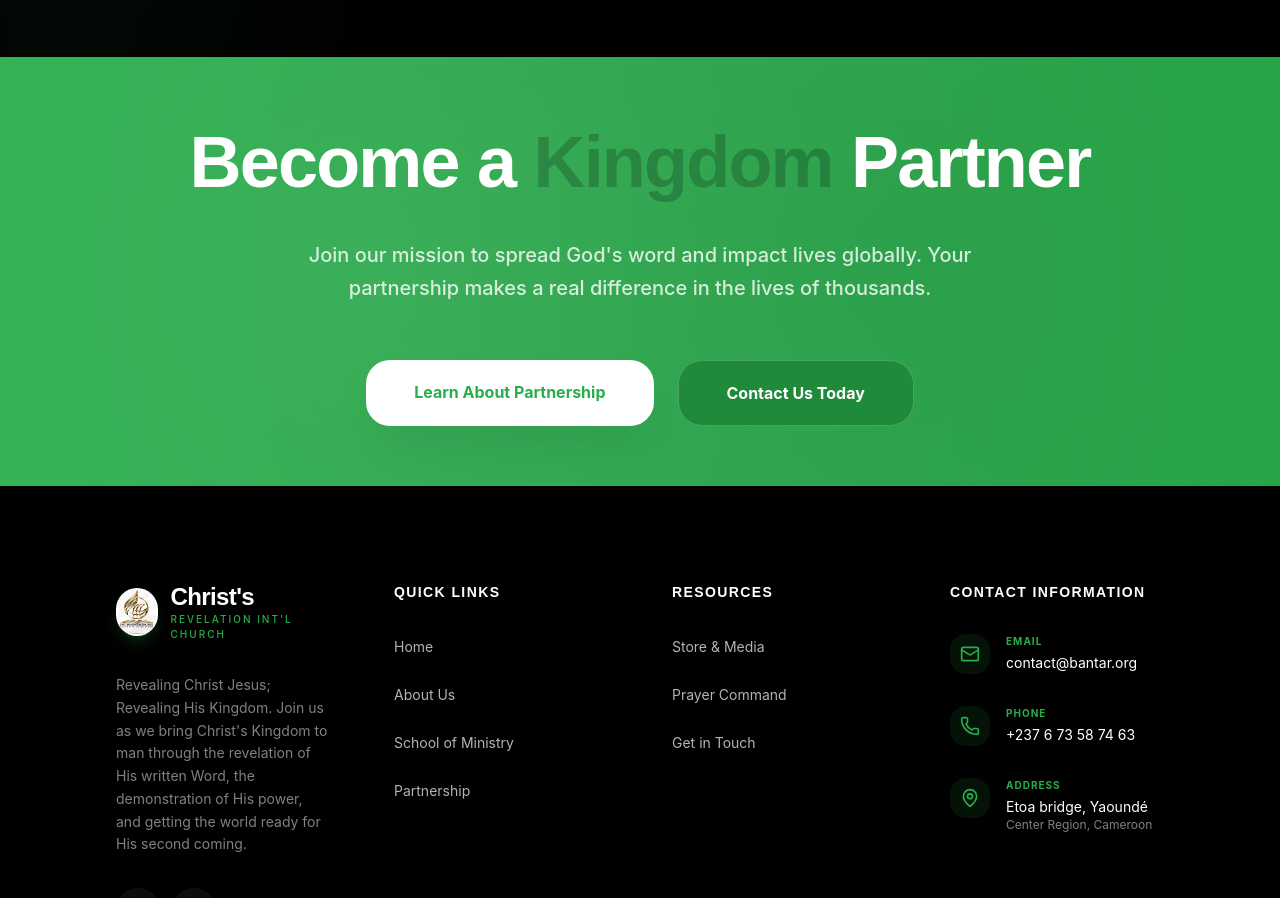
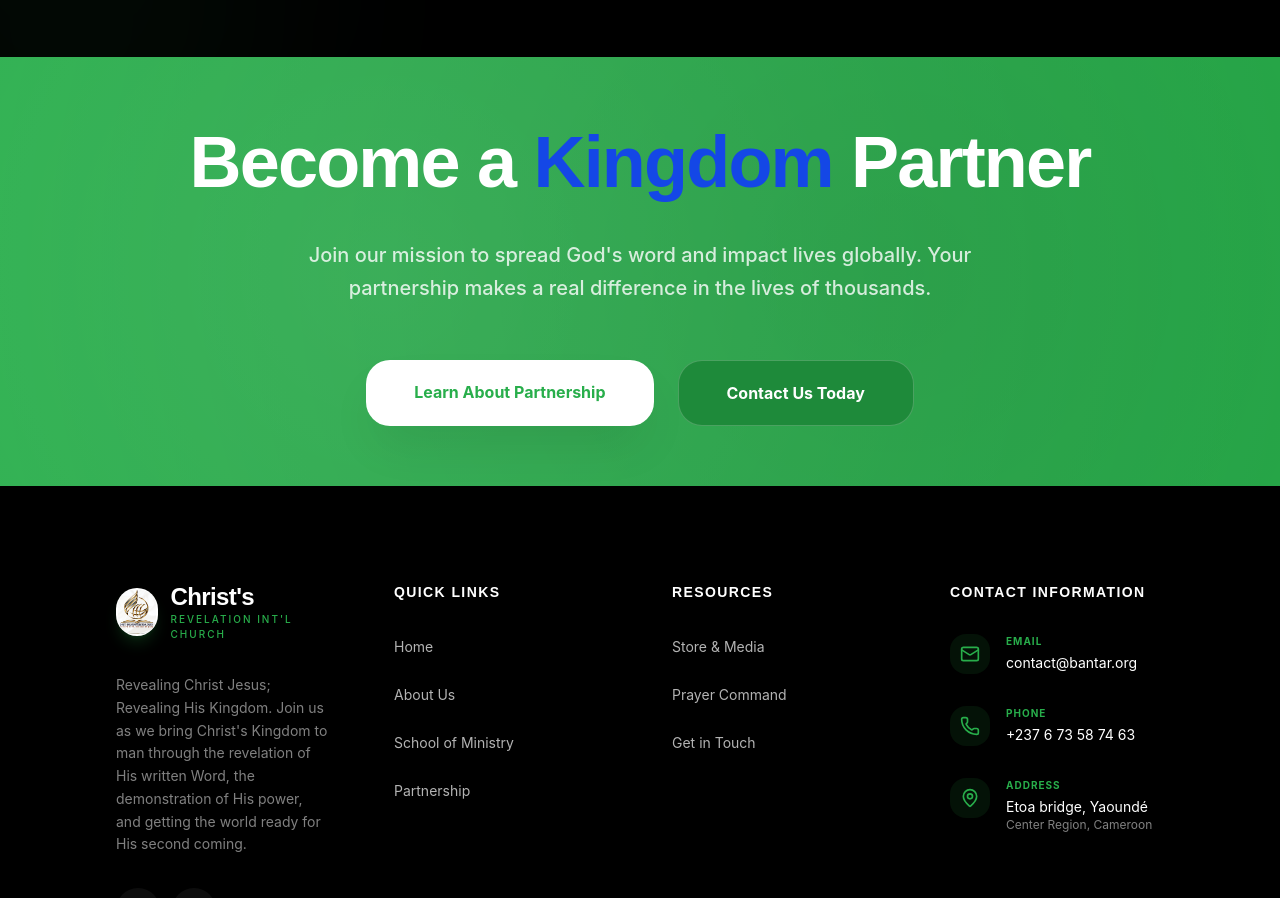
Before and after one commit to valour11/ChristRevelationChurch, a React (Vite) app: page / in a window 1280 px wide. Shown: the part 6720-7618 px from the top of the page. Built offline with nearby package versions, Linux system fonts and the light colour scheme.

Commit message:
color change

```diff
--- a/src/App.tsx
+++ b/src/App.tsx
@@ -45,13 +45,13 @@ export default function App() {
           <Routes>
             <Route path="/" element={<Home />} />
             <Route path="/about" element={<About />} />
-            <Route path="/store" element={<Store />} />
+            {/* <Route path="/store" element={<Store />} /> */}
             <Route path="/school" element={<School />} />
             <Route path="/prayer-request" element={<PrayerRequest />} />
             <Route path="/partnership" element={<Partnership />} />
             <Route path="/contact" element={<Contact />} />
             <Route path="/new-convert" element={<NewConvert />} />
-            <Route path="/login" element={<Login />} />
+            {/* <Route path="/login" element={<Login />} /> */}
           </Routes>
         </main>
         <Footer />
--- a/src/pages/Home.tsx
+++ b/src/pages/Home.tsx
@@ -518,7 +518,7 @@ export default function Home() {
             viewport={{ once: true }}
           >
               <h2 className="text-3xl sm:text-4xl md:text-6xl lg:text-7xl font-display font-bold mb-6 md:mb-8 text-white leading-tight">
-                Become a <span className="text-black/20">Kingdom</span> Partner
+                Become a <span className="text-blue-700">Kingdom</span> Partner
               </h2>
               <p className="text-lg md:text-xl text-white/80 mb-10 md:mb-14 max-w-3xl mx-auto leading-relaxed font-medium px-4">
               Join our mission to spread God's word and impact lives globally. Your partnership makes a real difference in the lives of thousands.
```
